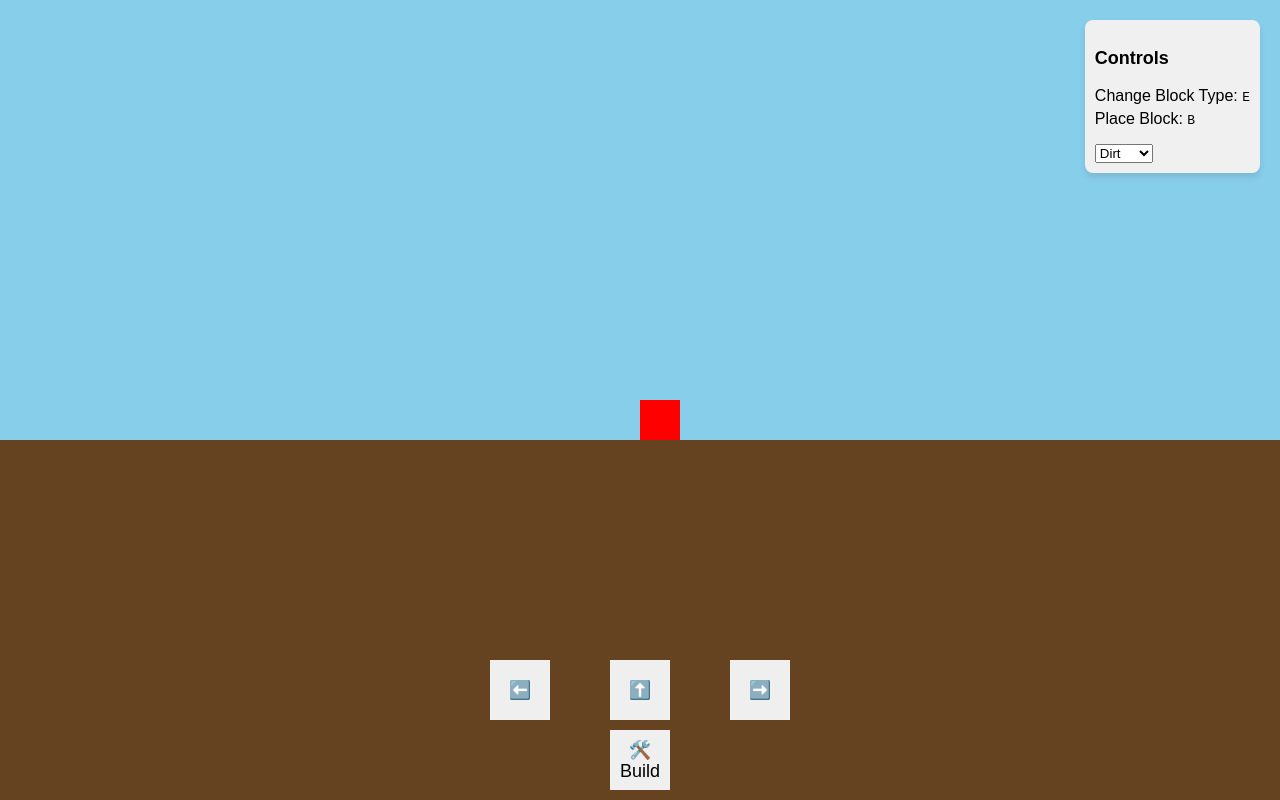
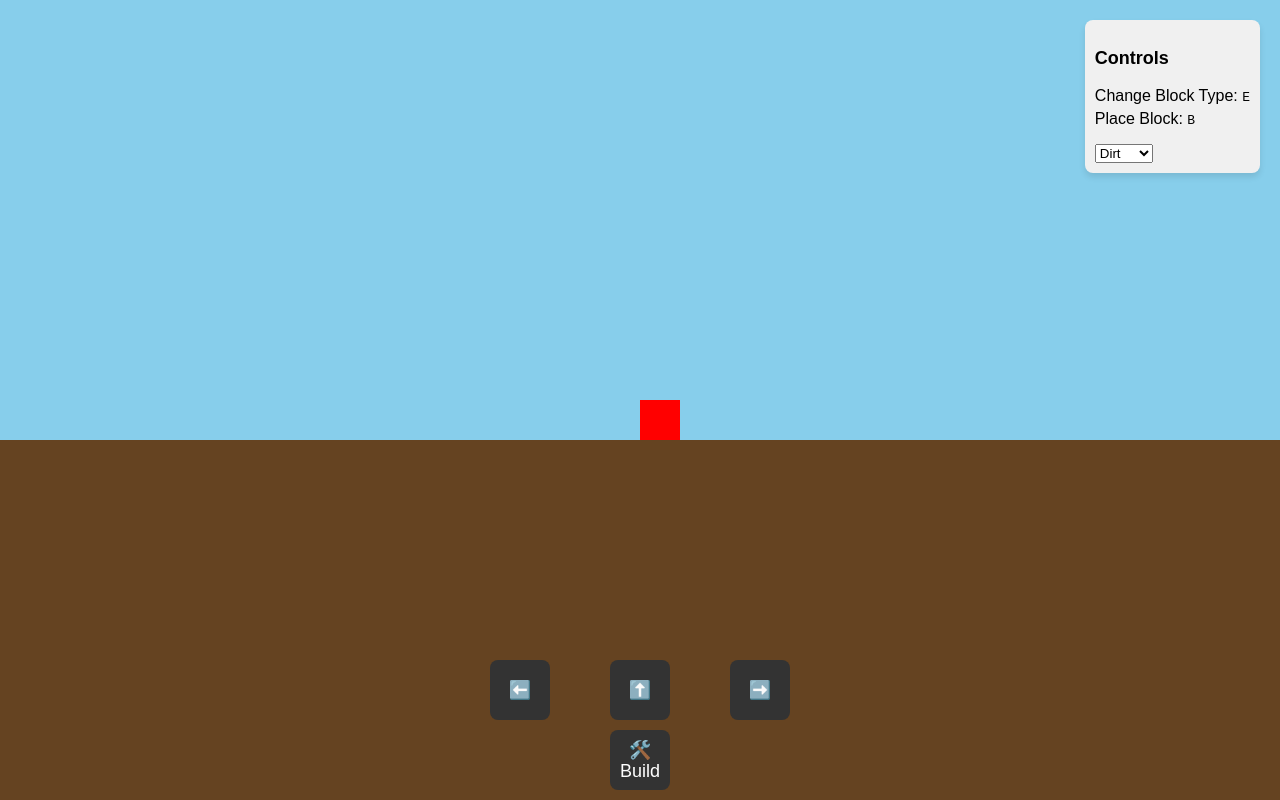
Before and after one commit to eternalxlks/2D-Minecraft, a plain HTML site: page index.html in a window 1280 px wide. Drawn offline with Linux system fonts and the light colour scheme.

```diff
--- a/style.css
+++ b/style.css
@@ -58,4 +58,8 @@ canvas {
   height: 60px;
   font-size: 18px;
   border: none;
-  border-radius
+  border-radius: 8px;
+  background-color: #333;
+  color: white;
+  cursor: pointer;
+}
```
